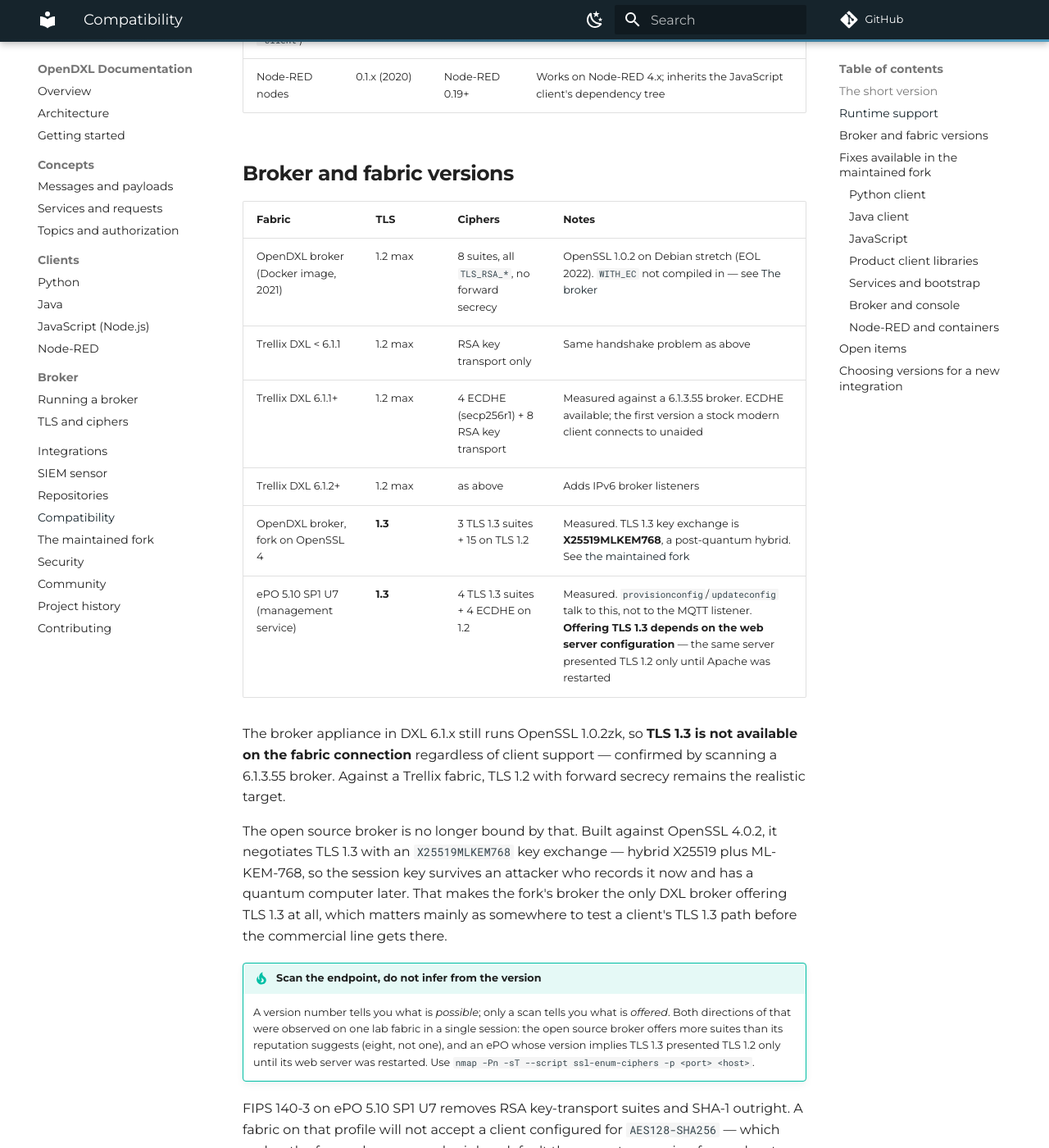
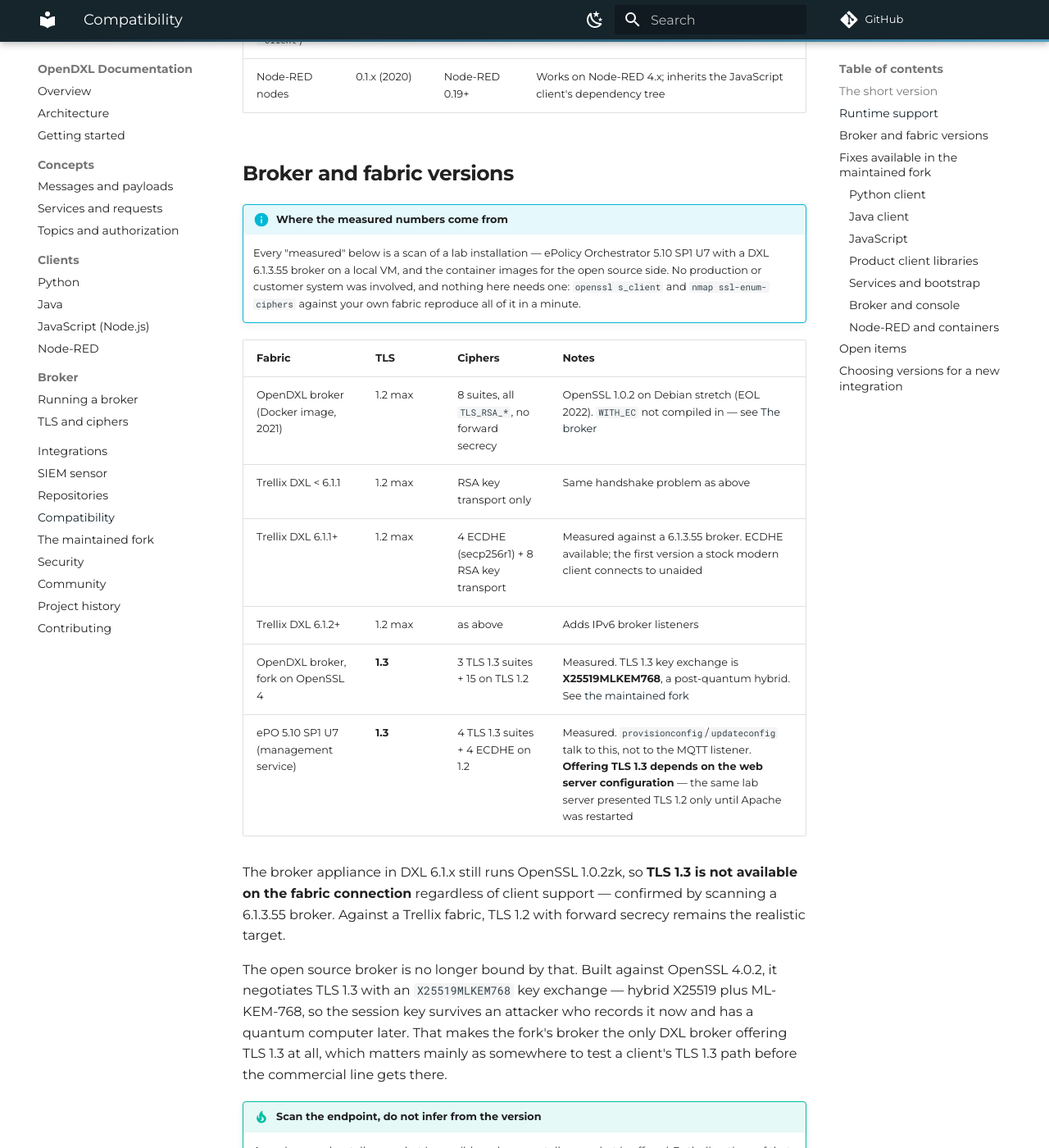
Before and after one commit to JMuellerTX/opendxl-docs, an MkDocs documentation site: the page built from docs/compatibility.md, in a window 1280 px wide and 1400 px high, scrolled down 1065 px. Shown: the whole window at 82% size. Built offline with MkDocs 1.6.1 and Material for MkDocs 9.7.7, drawn with Linux system fonts in a browser that asks for light colours; comment, search, counter and statistics services are not loaded.

Commit message:
Say where the measured numbers come from: a lab, not a live fabric
"measured against a live fabric" reads as a scan of a production system. It was
a local VM running ePolicy Orchestrator 5.10 SP1 U7 with a DXL 6.1.3.55 broker.
The distinction the phrase was reaching for is that this is a real Trellix
broker rather than the open source one, and it now says that instead.

The compatibility table gets the provenance once, at the top, rather than a
qualifier per row - including the point that none of it needs privileged
access: s_client and nmap against your own fabric reproduce all of it.

Co-Authored-By: Claude Opus 5 <noreply@anthropic.com>

```diff
--- a/docs/compatibility.md
+++ b/docs/compatibility.md
@@ -29,6 +29,13 @@ almost everything you will hit:
 
 ## Broker and fabric versions
 
+!!! info "Where the measured numbers come from"
+    Every "measured" below is a scan of a lab installation — ePolicy Orchestrator 5.10
+    SP1 U7 with a DXL 6.1.3.55 broker on a local VM, and the container images for the
+    open source side. No production or customer system was involved, and nothing here
+    needs one: `openssl s_client` and `nmap ssl-enum-ciphers` against your own fabric
+    reproduce all of it in a minute.
+
 | Fabric | TLS | Ciphers | Notes |
 |---|---|---|---|
 | OpenDXL broker (Docker image, 2021) | 1.2 max | 8 suites, all `TLS_RSA_*`, no forward secrecy | OpenSSL 1.0.2 on Debian stretch (EOL 2022). `WITH_EC` not compiled in — see [The broker](broker/index.md#building-a-current-image) |
@@ -36,7 +43,7 @@ almost everything you will hit:
 | Trellix DXL 6.1.1+ | 1.2 max | 4 ECDHE (secp256r1) + 8 RSA key transport | Measured against a 6.1.3.55 broker. ECDHE available; the first version a stock modern client connects to unaided |
 | Trellix DXL 6.1.2+ | 1.2 max | as above | Adds IPv6 broker listeners |
 | OpenDXL broker, fork on OpenSSL 4 | **1.3** | 3 TLS 1.3 suites + 15 on TLS 1.2 | Measured. TLS 1.3 key exchange is **X25519MLKEM768**, a post-quantum hybrid. See [the maintained fork](fork.md) |
-| ePO 5.10 SP1 U7 (management service) | **1.3** | 4 TLS 1.3 suites + 4 ECDHE on 1.2 | Measured. `provisionconfig`/`updateconfig` talk to this, not to the MQTT listener. **Offering TLS 1.3 depends on the web server configuration** — the same server presented TLS 1.2 only until Apache was restarted |
+| ePO 5.10 SP1 U7 (management service) | **1.3** | 4 TLS 1.3 suites + 4 ECDHE on 1.2 | Measured. `provisionconfig`/`updateconfig` talk to this, not to the MQTT listener. **Offering TLS 1.3 depends on the web server configuration** — the same lab server presented TLS 1.2 only until Apache was restarted |
 
 The broker appliance in DXL 6.1.x still runs OpenSSL 1.0.2zk, so **TLS 1.3 is not available on
 the fabric connection** regardless of client support — confirmed by scanning a 6.1.3.55 broker.
```
Also changed, not shown: docs/broker/tls.md (+1 -1 lines).
